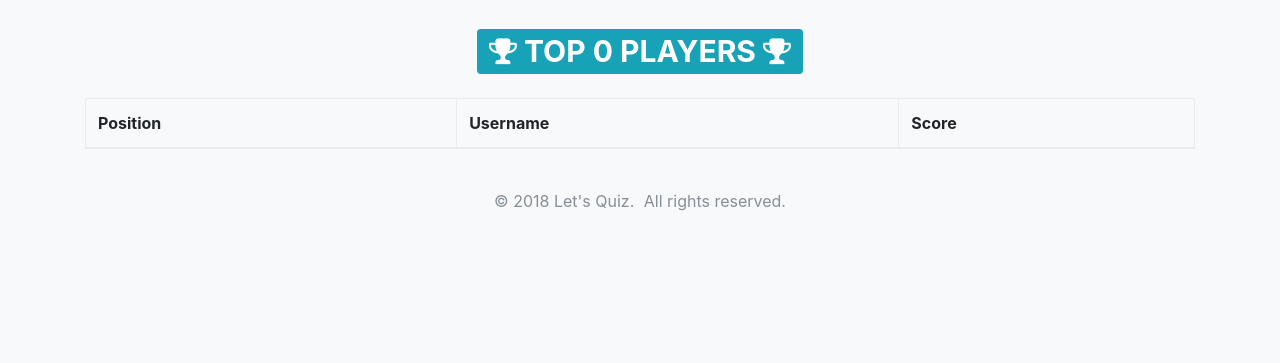
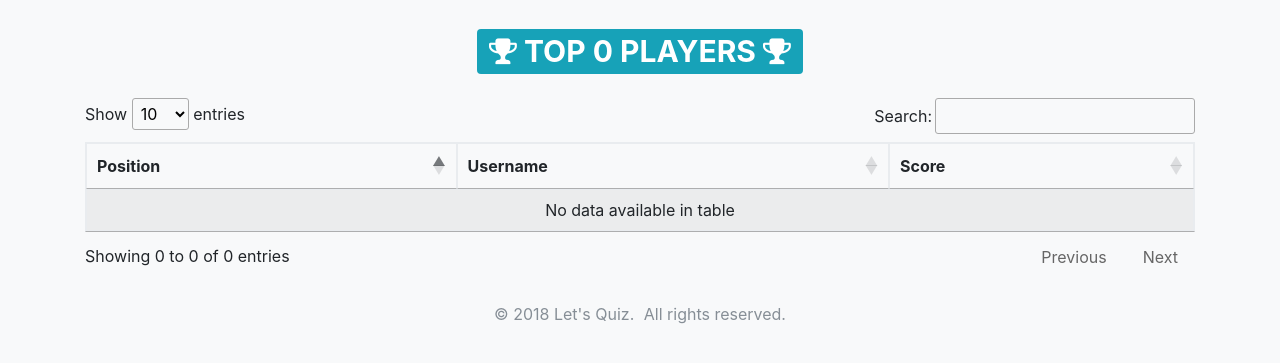
Before and after one commit to akashgiricse/lets-quiz, a Django app: page /leaderboard/ in a window 1280 px wide. Shown: the part 72-435 px from the top of the page. Run offline with Django 3.2, Linux system fonts and the light colour scheme; lists and menus that the app fills with data are empty; some libraries are stand-ins or nearby versions.

Commit message:
add DataTables

```diff
--- a/lets_quiz/templates/base.html
+++ b/lets_quiz/templates/base.html
@@ -54,10 +54,9 @@
     <script src="https://code.jquery.com/jquery-3.2.1.slim.min.js" integrity="sha384-KJ3o2DKtIkvYIK3UENzmM7KCkRr/rE9/Qpg6aAZGJwFDMVNA/GpGFF93hXpG5KkN" crossorigin="anonymous"></script>
     <script src="https://cdnjs.cloudflare.com/ajax/libs/popper.js/1.12.3/umd/popper.min.js" integrity="sha384-vFJXuSJphROIrBnz7yo7oB41mKfc8JzQZiCq4NCceLEaO4IHwicKwpJf9c9IpFgh" crossorigin="anonymous"></script>
     <script src="https://maxcdn.bootstrapcdn.com/bootstrap/4.0.0-beta.2/js/bootstrap.min.js" integrity="sha384-alpBpkh1PFOepccYVYDB4do5UnbKysX5WZXm3XxPqe5iKTfUKjNkCk9SaVuEZflJ" crossorigin="anonymous"></script>
-
     <script src="https://cdnjs.cloudflare.com/ajax/libs/smooth-scroll/12.1.5/js/smooth-scroll.min.js" integrity="sha256-MMt0/21G3z0Zg4ET1kI3HC9npItDowkitRDVr0FhCxA=" crossorigin="anonymous"></script>
 
-    <!-- <script src="{% static 'js/main.js' %}"></script>
-    {% block js %}{% endblock js %} -->
+    <!-- <script src="{% static 'js/main.js' %}"></script> -->
+    {% block js %}{% endblock js %}
 </body>
 </html>
--- a/lets_quiz/templates/quiz/leaderboard.html
+++ b/lets_quiz/templates/quiz/leaderboard.html
@@ -1,9 +1,16 @@
 {% extends 'base.html' %}
 {% block title %} Let's Quiz | Leaderboard {% endblock title %}
+
+{% block css %}
+{#  css for datatables #}
+<link rel="stylesheet" href="https://cdn.datatables.net/1.10.22/css/jquery.dataTables.min.css">
+
+{% endblock %}
+
 {% block content %}
 <div class="container">
     <h1 class="text-center my-4"><span class="badge badge-info"><i class="fa fa-trophy" aria-hidden="true"></i> TOP {{ total_count }} PLAYERS <i class="fa fa-trophy" aria-hidden="true"></i></span></h1>
-    <table class="table table-striped table-bordered">
+    <table class="table table-striped table-bordered" id="leaderboard_table">
         <thead>
             <tr>
                 <th>Position</th>
@@ -23,3 +30,16 @@
     </table>
 </div>
 {% endblock content %}
+
+{% block js %}
+  {# script for datatables #}
+  <script src="https://cdn.datatables.net/1.10.22/js/jquery.dataTables.min.js"></script>
+
+  <script type="text/javascript">
+  // add dataTable to leaderboard table
+    $(document).ready( function () {
+      $('#leaderboard_table').DataTable();
+    });
+
+  </script>
+{% endblock %}
```
